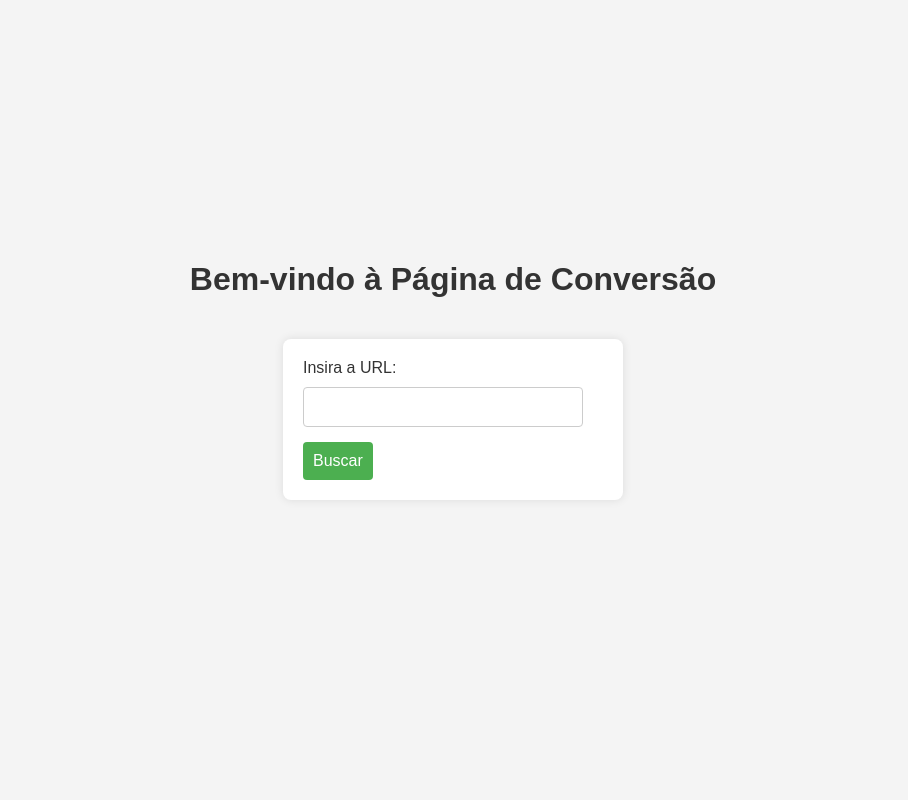
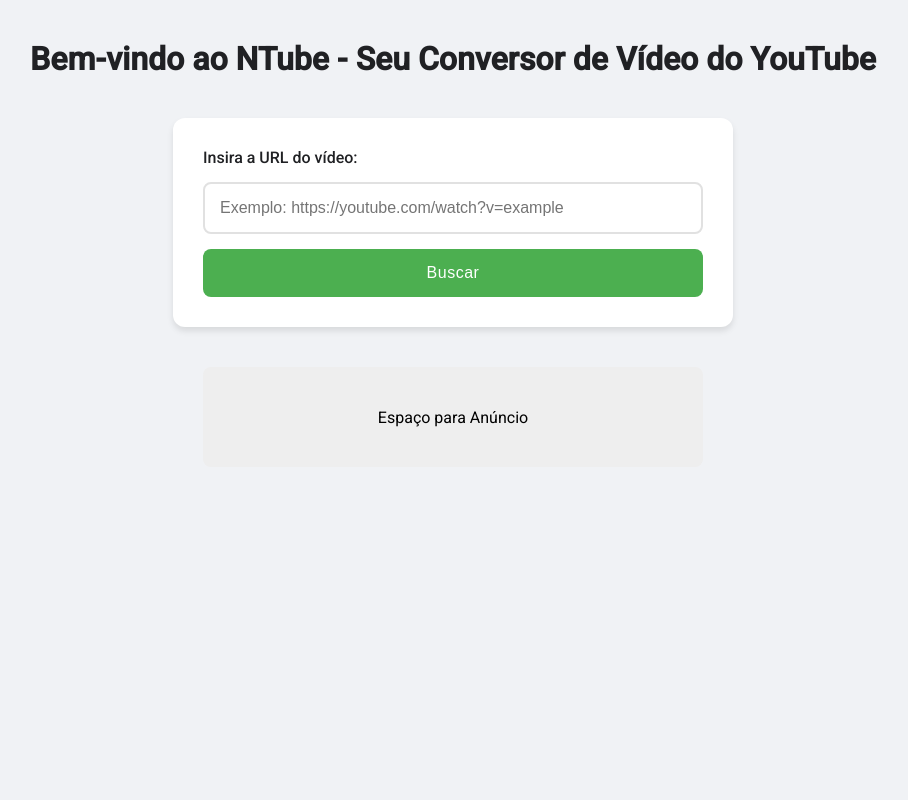
Before and after one commit to IMNascimento/NTube, a Flask app: template templates/conversor.html in a window 1280 px wide. Shown: the whole page, without its empty margins (187-1095 px from the left). Run offline with Flask 3, Linux system fonts and the light colour scheme; the template is opened without the code that fills it, so the values that code supplies are empty.

Commit message:
codigo executando todo, mp4 e mp3 foi trocado o layout da pagina addo robots.txt e colocado algumas técnicas de SEO

```diff
--- a/main.py
+++ b/main.py
@@ -11,16 +11,6 @@
 senha_correta = "igor"
 senha = None
 url = None
-
-def definir_permissao_pasta(caminho_pasta, permissao):
-    # O argumento 'permissao' deve ser uma string representando as permissões desejadas, por exemplo, '755'
-    try:
-        os.chmod(caminho_pasta, int(permissao, 8))
-        print(f'Permissões da pasta {caminho_pasta} alteradas para {permissao}')
-    except OSError as e:
-        print(f"Erro ao definir permissões: {e}")
-
-
 
 def verifica_senha():
     if senha == senha_correta:
@@ -63,11 +53,6 @@
         out_file = audio_download.download(filename)
 
         return send_file(out_file, as_attachment=True, download_name=filename)
-        #metodo funcionando corretamente
-        # no servidor executa o seguinte erro Internal Server Error
-        #The server encountered an internal error and was unable to complete your request.
-        #Either the server is overloaded or there is an error in the application.
-        #urllib.error.HTTPError: HTTP Error 429: Too Many Requests
     else:
         return redirect(url_for('index'))
 
@@ -77,12 +62,10 @@
         global url
         yt = YouTube(str(url).strip())
         audio_download = yt.streams.get_highest_resolution()
-        filename = yt.title+".mp4"
+        filename = yt.title
         audio_download.download(filename)
-        #definir_permissao_pasta(filename, '755')
-        return send_file(filename, as_attachment=True, download_name=filename)
-        #termina de realizar o download ele so está fazendo download no servidor e não no cliente
-        # erro : PermissionError: [Errno 13] Permission denied: 'C:\\xampp\\htdocs\\python\\NTube\\Super Mario World Game Over LoFi Hip Hop Remix.mp4'
+        arquivo = filename+"//"+filename+".mp4"
+        return send_file(arquivo, as_attachment=True, download_name=arquivo)
     else:
         return redirect(url_for('index'))
 
--- /dev/null
+++ b/robots.txt
@@ -0,0 +1,6 @@
+User-agent: *
+Disallow: /tmp/
+Disallow: /cache/
+Disallow: /admin/
+
+Sitemap: https://www.ntube.com.br/
--- a/templates/conversor.html
+++ b/templates/conversor.html
@@ -4,97 +4,120 @@
     <meta charset="UTF-8">
     <meta http-equiv="X-UA-Compatible" content="IE=edge">
     <meta name="viewport" content="width=device-width, initial-scale=1.0">
-    <title>Conversor</title>
+    <title>ntube - Conversor de Vídeo do YouTube Gratuito</title>
+    <meta name="description" content="Converta vídeos do YouTube para MP3 ou MP4 gratuitamente. Rápido, fácil e sem necessidade de cadastro. Experimente o nosso conversor de vídeo agora.">
+    <link href="https://fonts.googleapis.com/css2?family=Roboto:wght@400;500&display=swap" rel="stylesheet">
+    <link rel="icon" type="image/png" href="/path/to/your/favicon.png"/> <!-- Adicione o caminho correto do favicon -->
     <style>
         body {
-            font-family: 'Arial', sans-serif;
+            font-family: 'Roboto', sans-serif;
             margin: 0;
-            padding: 0;
+            padding: 20px;
             display: flex;
             flex-direction: column;
             align-items: center;
-            justify-content: center;
-            min-height: 100vh;
-            background-color: #f4f4f4;
+            justify-content: flex-start; /* Ajustado para melhorar a visualização em dispositivos com altura limitada */
+            background-color: #f0f2f5;
         }
 
         h1 {
-            text-align: center;
-            color: #333;
+            color: #202124;
+            margin: 20px 0;
         }
 
         form {
-            background-color: #fff;
-            padding: 20px;
-            border-radius: 8px;
-            box-shadow: 0 0 10px rgba(0, 0, 0, 0.1);
-            width: 300px;
-            margin: 20px;
+            background-color: #FFFFFF;
+            padding: 30px;
+            border-radius: 12px;
+            box-shadow: 0 4px 6px 0 rgba(0,0,0,0.1);
+            width: 100%;
+            max-width: 500px;
+            margin: 20px 0;
+            display: flex;
+            flex-direction: column;
+            gap: 15px; /* Adiciona espaço entre os elementos do formulário */
         }
 
         label {
-            display: block;
-            margin-bottom: 10px;
-            color: #333;
+            font-weight: 500;
+            color: #202124;
         }
 
-        input {
-            width: calc(100% - 20px);
-            padding: 10px;
-            margin-bottom: 15px;
-            box-sizing: border-box;
-            border: 1px solid #ccc;
-            border-radius: 4px;
+        input, button {
+            padding: 15px;
+            border: 2px solid #e1e1e1;
+            border-radius: 8px;
             font-size: 16px;
+            transition: border-color 0.2s;
+        }
+
+        input:focus, button:focus {
+            outline: none;
+            border-color: #4CAF50;
         }
 
         button {
-            background-color: #4caf50;
-            color: #fff;
-            padding: 10px;
+            background-color: #4CAF50;
+            color: #FFFFFF;
             border: none;
-            border-radius: 4px;
             cursor: pointer;
-            font-size: 16px;
+            font-weight: 500;
+            letter-spacing: 0.5px;
+            transition: background-color 0.2s;
         }
 
         button:hover {
-            background-color: #45a049;
+            background-color: #43A047;
         }
 
         #resultado {
-            margin: 20px;
+            width: 100%;
+            max-width: 500px;
             text-align: center;
         }
 
-        #resultado p {
-            margin-bottom: 10px;
+        #ad-space {
+            width: 100%;
+            max-width: 500px;
+            height: 100px;
+            background-color: #EEEEEE;
+            display: flex;
+            justify-content: center;
+            align-items: center;
+            margin: 20px 0;
+            border-radius: 8px;
         }
     </style>
 </head>
 <body>
-    <h1>Bem-vindo à Página de Conversão</h1>
+    <h1>Bem-vindo ao NTube - Seu Conversor de Vídeo do YouTube</h1>
 
     <form action="/converter" method="post">
-        <label for="inputURL">Insira a URL:</label>
-        <input type="text" id="inputURL" name="inputURL" required>
+        <label for="inputURL">Insira a URL do vídeo:</label>
+        <input type="text" id="inputURL" name="inputURL" placeholder="Exemplo: https://youtube.com/watch?v=example" required>
         <button type="submit">Buscar</button>
     </form>
-
     <div id="resultado">
         {% if dados %}
-            <p>{{ dados.title }}</p>
-            <!--<p>{{ dados.thumbnail_url }}</p>-->
+            <p><strong>Título:</strong> {{ dados.title }}</p>
+            <!-- Opcional: Mostrar miniatura -->
+            <img src="{{ dados.thumbnail_url }}" alt="Miniatura" style="max-width: 100%; height: auto;">
             <form action="/converter_mp3" method="post">
+                <input type="hidden" name="videoUrl" value="{{ dados.url }}">
                 <button type="submit">Converter para MP3</button>
             </form>
-            <!--<form action="/converter_mp4" method="post">
+            <form action="/converter_mp4" method="post">
                 <button type="submit">Converter para MP4</button>
-            </form>-->
+            </form>
         {% else %}
+            <!-- O resultado da busca ou conversão será exibido aqui -->
+        {% endif %}
+    </div>
+    <div id="ad-space">
+        <!-- Insira o código do anúncio do Google aqui -->
+        Espaço para Anúncio
+    </div>
 
-        {% endif %}
-        <!-- O resultado será exibido aqui -->
-    </div>
+
 </body>
 </html>
```
